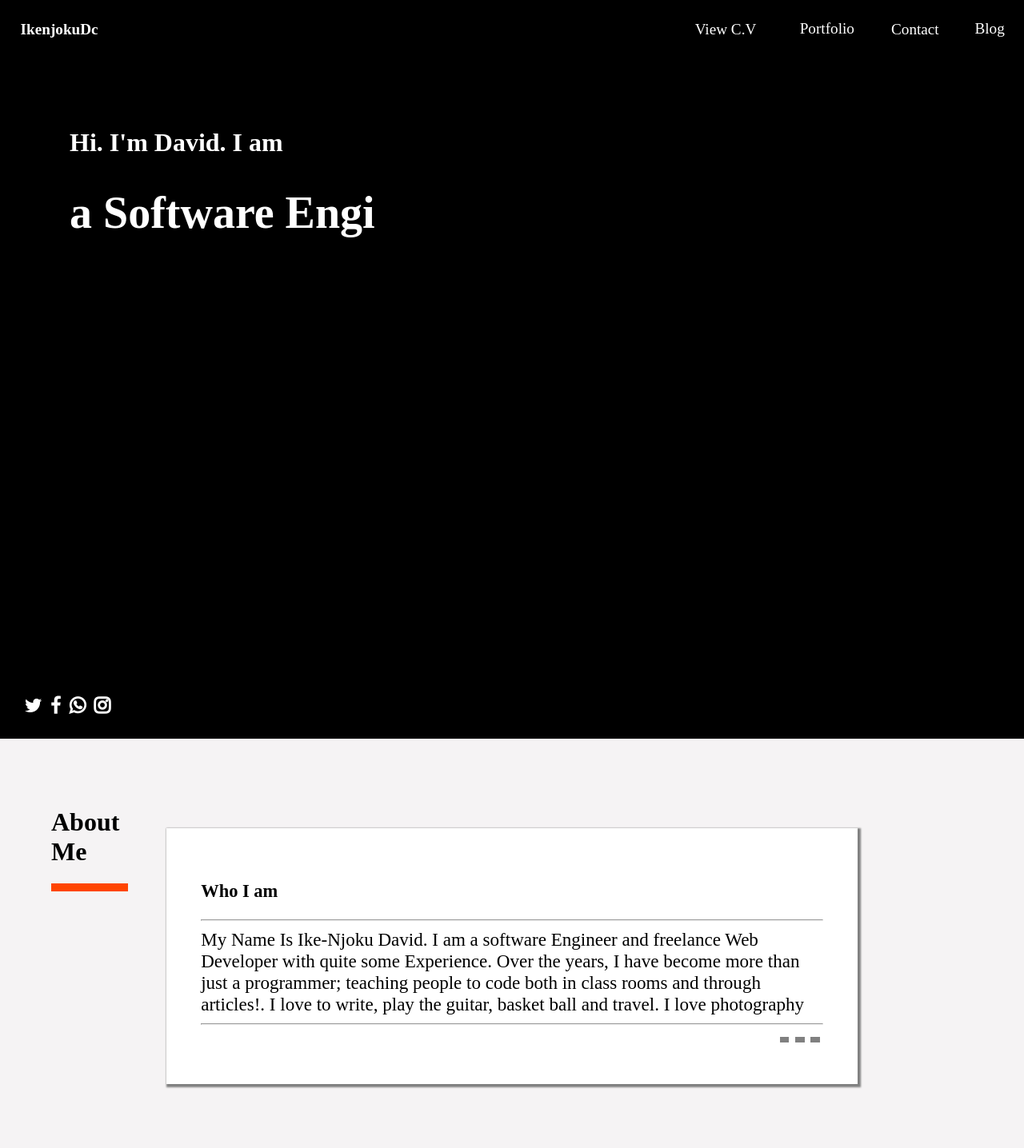
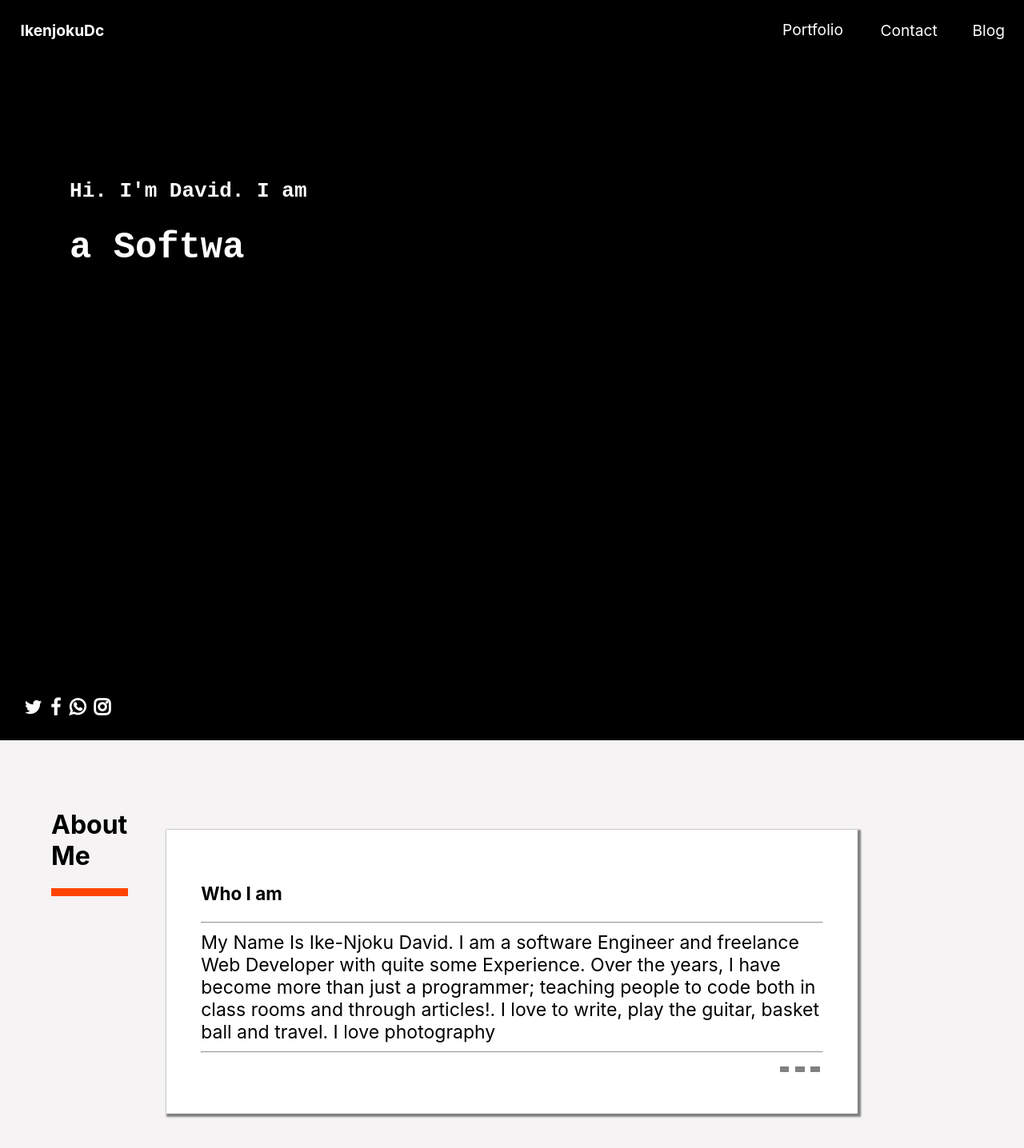
Before and after one commit to ike-njoku/ike-njoku, an Angular app: page /home in a window 1280 px wide. Shown: the top 1436 px of the page at 80% size. Built offline with nearby package versions, Linux system fonts and the light colour scheme.

Commit message:
UI updates

```diff
--- a/src/app/about/about.component.html
+++ b/src/app/about/about.component.html
@@ -1,4 +1,4 @@
-<div class="grid full-vh col-12 neutral pad-5">
+<div style="font-family: -apple-system, BlinkMacSystemFont, 'Segoe UI', Roboto, Oxygen, Ubuntu, Cantarell, 'Open Sans', 'Helvetica Neue', sans-serif;" class="grid full-vh col-12 neutral pad-5">
     <div class="col-1 col-sm-full">
         <!-- title -->
         <h1>About Me</h1>
@@ -10,7 +10,7 @@
 
 
 
-        <div class="card shd-1 pad-5 font-larger fade-in">
+        <div #aboutContainer class="card shd-1 pad-5 font-larger fade-in">
             <div>
                 <h3 #heading>{{currentContent.title}}</h3>
                 <hr>
--- a/src/app/about/about.component.ts
+++ b/src/app/about/about.component.ts
@@ -10,7 +10,9 @@ import { Component, ElementRef, OnInit, Renderer2, ViewChild } from '@angular/co
 
 
 export class AboutComponent implements OnInit {
-
+  // scroll animation
+  @ViewChild('aboutContainer',{static: true})aboutContainer;
+  //
   @ViewChild('heading')contentHeading: ElementRef;
   @ViewChild('body')contentBody: ElementRef;
 
@@ -55,11 +57,27 @@ export class AboutComponent implements OnInit {
 
   }
 
+  // add animation on scroll
+  addScrollAnimation(){
+    const windowHeight = window.innerHeight;
+    const elementTop = this.aboutContainer.nativeElement.getBoundingClientRect().top;
+    if(elementTop< windowHeight) this.aboutContainer.nativeElement.classList.add('slide-up');
+    else this.aboutContainer.nativeElement.classList.remove('slide-up')
+  }
+
 
   ngOnInit(): void {
     this.currentContent = this.contents[this.currentContentIndex];
+
+    window.addEventListener('scroll',()=>{
+      this.addScrollAnimation();
+    })
   }
 
-
+ ngOnDestroy(): void {
+   //Called once, before the instance is destroyed.
+   //Add 'implements OnDestroy' to the class.
+   this.addScrollAnimation();
+ }
 
 }
--- a/src/app/header/header.component.html
+++ b/src/app/header/header.component.html
@@ -1,4 +1,4 @@
-<nav style="background-color: black;" class="pad-2 grid primary font-larger sticky-top z-index-2">
+<nav style="background-color: black; font-family: -apple-system, BlinkMacSystemFont, 'Segoe UI', Roboto, Oxygen, Ubuntu, Cantarell, 'Open Sans', 'Helvetica Neue', sans-serif;" class="pad-2 grid primary font-larger sticky-top z-index-2">
     <!-- index link  -->
     <div class="col-4">
         <div class="font-bold">
@@ -23,9 +23,6 @@
             <li class="display-inline mg-l-5 float-right">
                 <a [routerLink]="['/portfolio']" routerLinkActive="router-link-active"  class="pad-10" href="">Portfolio</a>
             </li>
-            <li class="mg-l-5 float-right">
-                <a [routerLink]="['/curriculum-vitae']" >View C.V</a>
-            </li>
        </ul>
     </div>
 
--- a/src/app/landing/landing.component.html
+++ b/src/app/landing/landing.component.html
@@ -1,5 +1,5 @@
-<div style="background-color: black; color: white;" class="grid full-vh pad-2">
-    <div class="col-12 font-bold mg-t-5 pad-l-5">
+<div style="background-color: black; color: white; font-family: monospace;" class="grid full-vh pad-2">
+    <div class="col-12 font-bold mg-t-10 pad-l-5">
         <span class="font-larger">
             Hi. I'm David. I am <br><br>
         </span>
--- a/src/app/landing/landing.component.ts
+++ b/src/app/landing/landing.component.ts
@@ -2,7 +2,7 @@ import { Component, OnInit } from '@angular/core';
 // array of job Despciptions
 const JOBDESCRIPTIONS =[
   "a Software Engineer...",
-  "a UI/UX designer..",
+  "a UI/UX designer...",
   "a Coding Instructor...",
   "a Writer..."
 ];
--- a/src/app/page-not-found/page-not-found.component.html
+++ b/src/app/page-not-found/page-not-found.component.html
@@ -1,4 +1,4 @@
-<div  class="full-vh text-center pad-10 grid">
+<div  class="full-vh text-center pad-10 grid" style="font-family: monospace;">
    <div class="col-1 col-sm-full">
        <h1>
          404  Error
--- a/src/app/portfolio/portfolio.component.html
+++ b/src/app/portfolio/portfolio.component.html
@@ -1,4 +1,4 @@
-<div style="background-color: black;color: white;" class="pad-10 grid full-vh">
+<div style="background-color: black;color: white;font-family: monospace;" class="pad-10 grid full-vh">
     <!-- clients -->
     <div *ngFor="let item of itemsToCount" class="col-4 col-sm-full counter mg-t-2 text-center">
         <hr class="hide-small">
@@ -23,7 +23,7 @@
 </div>
 
 <!-- showcase -->
-<div class="full-vh neutral grid pad-4">
+<div style="font-family: Verdana, Geneva, Tahoma, sans-serif;" class="full-vh neutral grid pad-4">
     <!-- title -->
     <div class="col-1 col-sm-full">
         <h1>Projects</h1>
```
